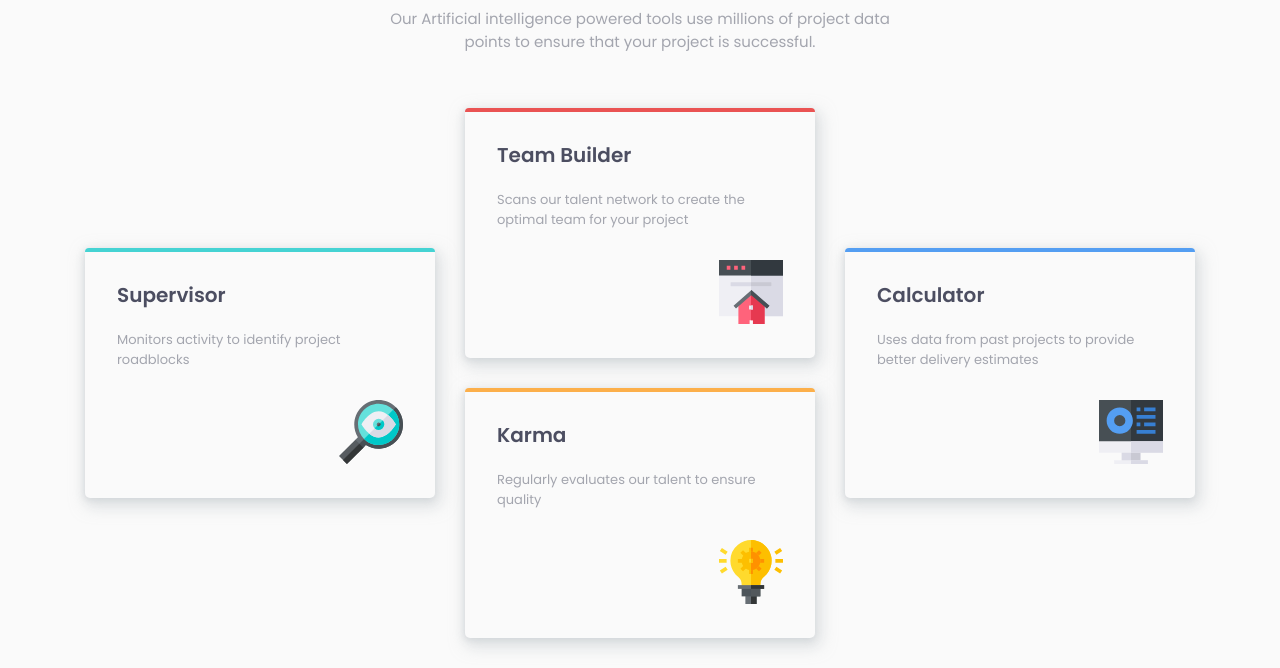
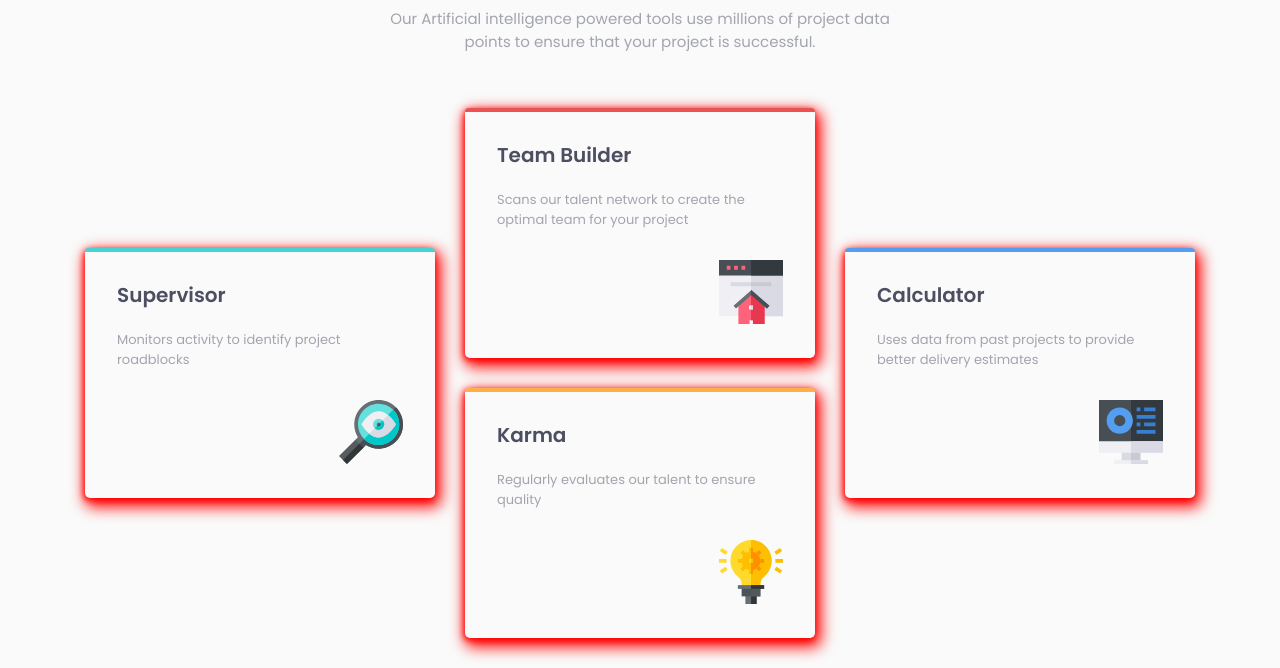
Before and after one commit to hitmorecode/four_card_feature, a plain HTML site: page index.html in a window 1280 px wide. Shown: the part 190-858 px from the top of the page. Drawn offline with Linux system fonts and the light colour scheme.

Commit message:
Update style.css

```diff
--- a/css/style.css
+++ b/css/style.css
@@ -17,7 +17,7 @@
   --font-weight-200: 200;
   --font-weight-400: 400;
   --font-weight-600: 600;
-  --box-shadow: hsla(207, 9%, 81%, 0.603); /* color changed */
+  --box-shadow: red; /* color changed  hsla(207, 9%, 81%, 0.603)*/
 }
 
 body {
```
